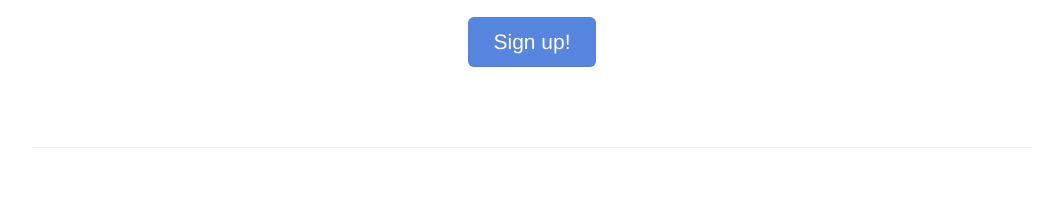
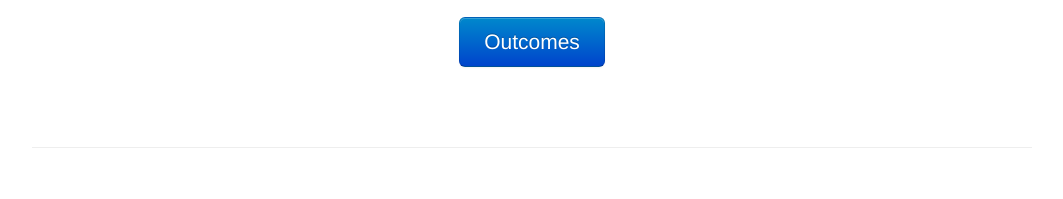
Before and after one commit to doismellburning/hack-the-police-2013, a plain HTML site: page index.html in a window 1280 px wide. Shown: the part 405-604 px from the top of the page, without its empty margins (108-1171 px from the left). Drawn offline with Linux system fonts and the light colour scheme.

Commit message:
outcomes

```diff
--- a/index.html
+++ b/index.html
@@ -32,8 +32,8 @@
                 bring their unique talents to the fight against crime!
             </p>
 
-            <a class="btn btn-large btn-primary disabled"
-		target="_blank" href="http://hackthepolice.eventbrite.com/">Sign up!</a>
+            <a class="btn btn-large btn-primary"
+		href="outcomes.html">Outcomes</a>
           </div>
 
           <hr>
```
